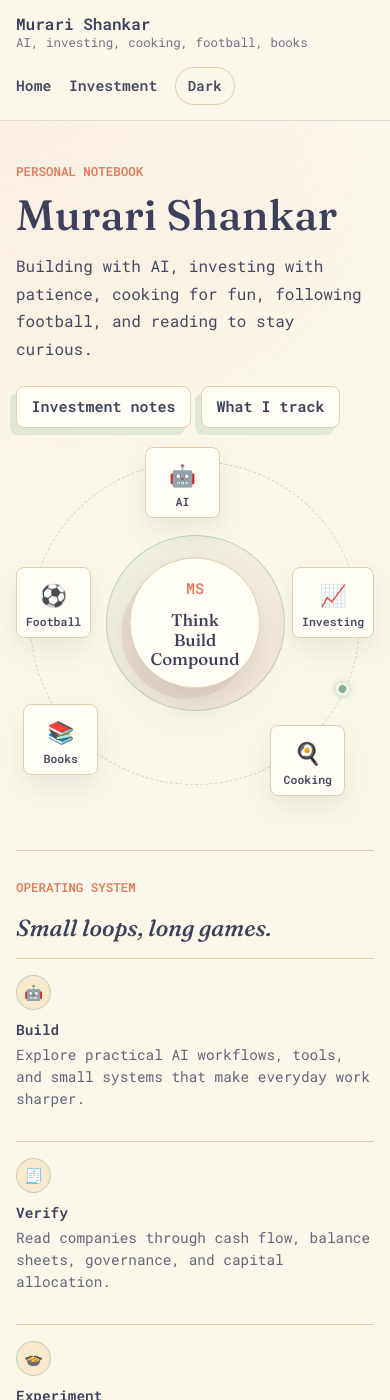
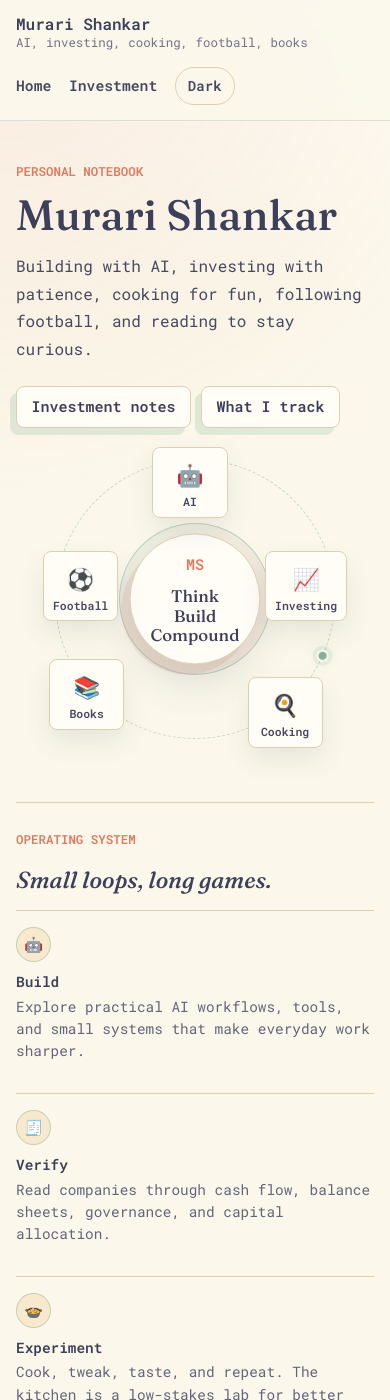
Before and after one commit to imsank/imsank.github.io, a Jekyll site: the page built from index.md, in a window 390 px wide and 1400 px high. Built offline with Jekyll 4.4.1, drawn with Linux system fonts in a browser that asks for light colours.

Commit message:
Fix homepage note link and orbit layout

```diff
--- a/css/main.css
+++ b/css/main.css
@@ -416,7 +416,9 @@ html[data-theme="dark"] .post-figure img {
 
 .home-orbit {
   position: relative;
-  min-height: 24rem;
+  width: min(100%, 24rem);
+  aspect-ratio: 1;
+  margin: 0 auto;
   isolation: isolate;
 }
 
@@ -909,7 +911,7 @@ html[data-theme="dark"] .post h1 {
   }
 
   .home-orbit {
-    min-height: 20rem;
+    width: min(100%, 20rem);
   }
 
   .home-orbit__core {
@@ -957,7 +959,7 @@ html[data-theme="dark"] .post h1 {
   }
 
   .home-orbit {
-    min-height: 22rem;
+    width: min(100%, 19rem);
   }
 
   .home-orbit__node--ai {
--- a/index.md
+++ b/index.md
@@ -61,11 +61,18 @@ title: Home
   </div>
 </section>
 
+{% assign forensic_post_url = "/investment/" | relative_url %}
+{% for post in site.posts %}
+  {% if post.title == "Forensic Investing: How to Spot Financial Engineering Before It Destroys Your Capital" %}
+    {% assign forensic_post_url = post.url | relative_url %}
+  {% endif %}
+{% endfor %}
+
 <section class="home-current">
   <div>
     <p class="eyebrow">Latest thread</p>
     <h2>Forensic investing</h2>
     <p>Notes on spotting financial engineering before a growth story turns into a capital trap.</p>
   </div>
-  <a class="home-current__link" href="{{ '/investment/2026/07/04/forensic-investing-financial-engineering' | relative_url }}">Read the note</a>
+  <a class="home-current__link" href="{{ forensic_post_url }}">Read the note</a>
 </section>
```
